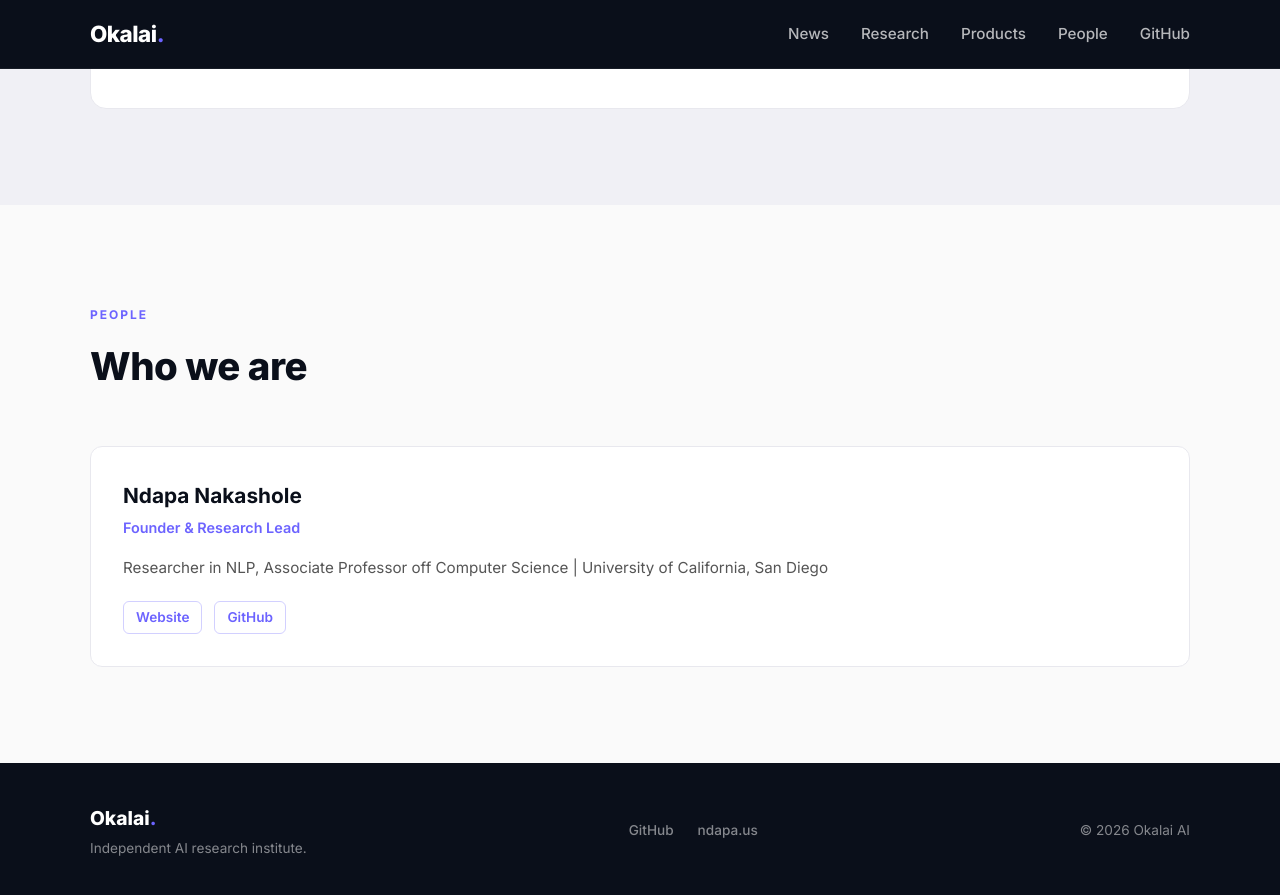
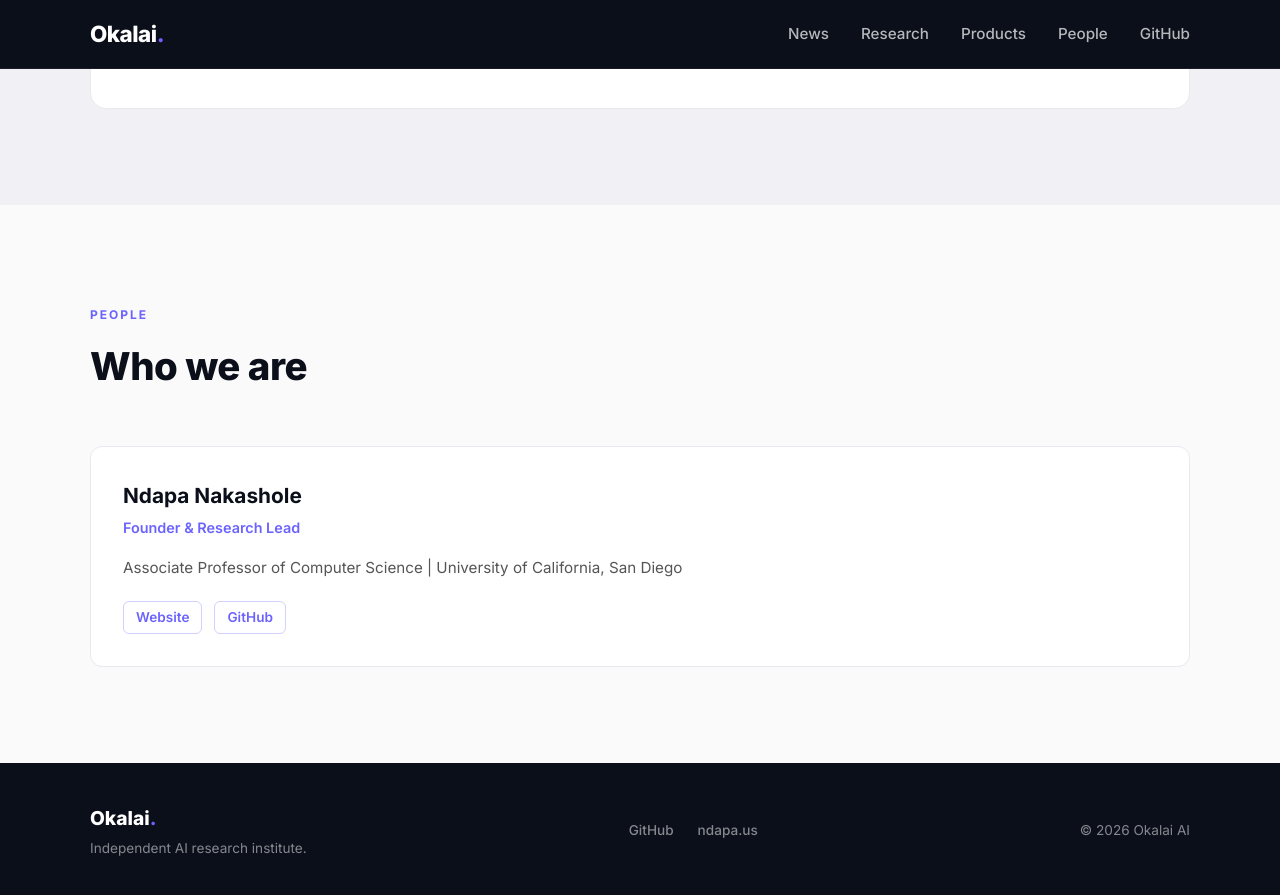
Before and after one commit to okalai-ai/okalai-site, a Jekyll site: the page built from index.md, in a window 1280 px wide and 900 px high, scrolled down 2199 px. Shown: the top 895 px of the window. Built offline with Jekyll 4.4.1, drawn with Linux system fonts in a browser that asks for light colours.

Commit message:
Fix typo in Ndapa Nakashole's bio

```diff
--- a/index.md
+++ b/index.md
@@ -128,7 +128,7 @@ title: Home
           <h3>Ndapa Nakashole</h3>
           <p class="person-role">Founder &amp; Research Lead</p>
           <p class="person-bio">
-            Researcher in  NLP, Associate Professor off Computer Science | University of California, San Diego
+            Associate Professor of Computer Science | University of California, San Diego
           </p>
           <div class="person-links">
             <a href="https://ndapa.us" target="_blank" rel="noopener">Website</a>
```
